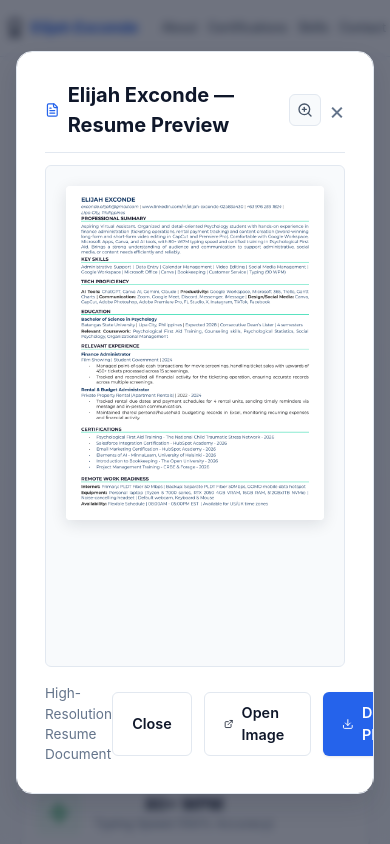
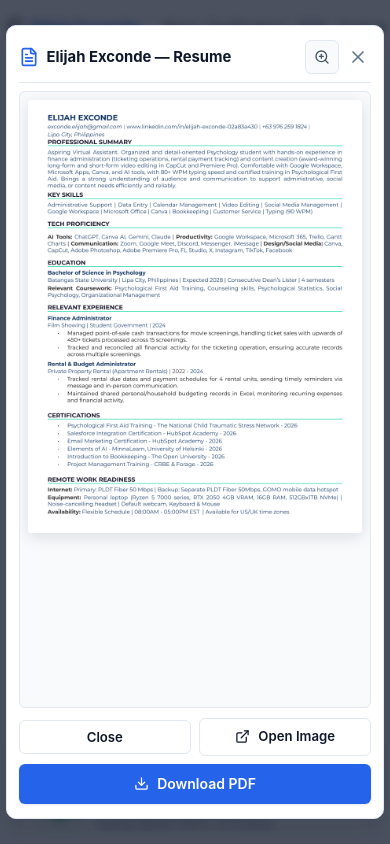
Before and after one commit to hgvoltaire69-sys/my-portfolio, a React (Vite) app: page / in a window 390 px wide. Both pictures are taken after a click on the button "Preview Resume". Shown: the top 844 px of the page. Built offline with nearby package versions, Linux system fonts and the light colour scheme.

Commit message:
fix(modal): optimize resume preview modal responsiveness and eliminate scroll lag

```diff
--- a/src/components/ResumeModal.jsx
+++ b/src/components/ResumeModal.jsx
@@ -1,5 +1,5 @@
 import React, { useState, useEffect } from 'react';
-import { Download, FileText, ExternalLink, ZoomIn, ZoomOut } from 'lucide-react';
+import { Download, FileText, ExternalLink, ZoomIn, ZoomOut, X } from 'lucide-react';
 
 export default function ResumeModal({ isOpen, onClose, resumeImagePath, resumePdfPath }) {
   const [isLoaded, setIsLoaded] = useState(false);
@@ -19,100 +19,74 @@ export default function ResumeModal({ isOpen, onClose, resumeImagePath, resumePd
   if (!isOpen) return null;
 
   const toggleZoom = () => {
-    setZoomLevel((prev) => (prev === 1 ? 1.4 : 1));
+    setZoomLevel((prev) => (prev === 1 ? 1.35 : 1));
   };
 
   return (
-    <div class="modal-overlay" onClick={onClose}>
+    <div className="resume-modal-overlay" onClick={onClose}>
       <div
-        class="modal-content"
-        style={{
-          maxWidth: '900px',
-          height: '88vh',
-          display: 'flex',
-          flexDirection: 'column',
-          willChange: 'transform, opacity',
-          transform: 'translateZ(0)',
-          backfaceVisibility: 'hidden'
-        }}
+        className="resume-modal-card"
         onClick={(e) => e.stopPropagation()}
       >
-        <div class="modal-header" style={{ marginBottom: '0.75rem', paddingBottom: '0.75rem' }}>
-          <div style={{ display: 'flex', alignItems: 'center', gap: '0.5rem' }}>
-            <FileText size={22} style={{ color: 'var(--accent-primary)' }} />
-            <h3 class="modal-title">Elijah Exconde — Resume Preview</h3>
+        {/* Modal Header */}
+        <div className="resume-modal-header">
+          <div className="resume-modal-title-box">
+            <FileText size={20} style={{ color: 'var(--accent-primary)', flexShrink: 0 }} />
+            <h3 className="resume-modal-title">Elijah Exconde — Resume</h3>
           </div>
 
-          <div style={{ display: 'flex', alignItems: 'center', gap: '0.5rem' }}>
+          <div className="resume-modal-controls">
             <button
               onClick={toggleZoom}
-              class="icon-btn"
+              className="icon-btn"
               title={zoomLevel === 1 ? 'Zoom In' : 'Zoom Out'}
-              style={{ width: '2rem', height: '2rem' }}
+              style={{ width: '2.1rem', height: '2.1rem' }}
             >
               {zoomLevel === 1 ? <ZoomIn size={16} /> : <ZoomOut size={16} />}
             </button>
-            <button class="modal-close-btn" onClick={onClose}>&times;</button>
+            <button className="modal-close-btn" onClick={onClose} aria-label="Close modal">
+              <X size={20} />
+            </button>
           </div>
         </div>
 
-        {/* Ultra-Smooth Hardware-Accelerated Resume Viewer */}
-        <div
-          style={{
-            flex: 1,
-            border: '1px solid var(--border-color)',
-            borderRadius: 'var(--radius-sm)',
-            overflowY: 'auto',
-            overflowX: 'auto',
-            background: '#f8fafc',
-            padding: '1.25rem',
-            textAlign: 'center',
-            WebkitOverflowScrolling: 'touch',
-            willChange: 'scroll-position',
-            transform: 'translateZ(0)',
-            contain: 'strict',
-            contentVisibility: 'auto'
-          }}
-        >
+        {/* High-Performance Smooth Image Viewport */}
+        <div className="resume-modal-viewport">
           {isLoaded ? (
             <img
               src={resumeImagePath}
               alt="Elijah Exconde Resume Preview"
+              decoding="async"
+              loading="eager"
+              className="resume-modal-img"
               style={{
-                width: zoomLevel === 1 ? '100%' : '140%',
+                width: zoomLevel === 1 ? '100%' : '135%',
                 maxWidth: zoomLevel === 1 ? '760px' : 'none',
-                height: 'auto',
-                borderRadius: '4px',
-                boxShadow: '0 4px 16px rgba(15, 23, 42, 0.12)',
-                display: 'inline-block',
-                transition: 'transform 0.2s ease, width 0.2s ease',
-                willChange: 'transform',
-                transform: 'translateZ(0)',
-                imageRendering: 'high-quality'
               }}
             />
           ) : (
             <div style={{ padding: '4rem 1rem', color: 'var(--text-muted)' }}>
-              Loading high-resolution resume...
+              Loading resume preview...
             </div>
           )}
         </div>
 
-        <div style={{ display: 'flex', justifyContent: 'space-between', alignItems: 'center', marginTop: '1rem' }}>
-          <span style={{ fontSize: '0.85rem', color: 'var(--text-muted)' }}>
-            High-Resolution Resume Document
+        {/* Modal Footer */}
+        <div className="resume-modal-footer">
+          <span className="resume-modal-footer-meta">
+            High-Resolution Document Preview
           </span>
 
-          <div style={{ display: 'flex', gap: '0.75rem' }}>
-            <button class="btn-secondary" onClick={onClose}>
+          <div className="resume-modal-actions">
+            <button className="btn-secondary resume-btn-close" onClick={onClose}>
               Close
             </button>
-            <a href={resumeImagePath} target="_blank" rel="noreferrer" class="btn-secondary">
-              <ExternalLink size={16} />
+            <a href={resumeImagePath} target="_blank" rel="noreferrer" className="btn-secondary resume-btn-open">
+              <ExternalLink size={15} />
               <span>Open Image</span>
             </a>
-            <a href={resumePdfPath} download="Exconde_Elijah_P_resume.pdf" class="btn-primary">
-              <Download size={16} />
+            <a href={resumePdfPath} download="Exconde_Elijah_P_resume.pdf" className="btn-primary resume-btn-download">
+              <Download size={15} />
               <span>Download PDF</span>
             </a>
           </div>
--- a/src/index.css
+++ b/src/index.css
@@ -811,10 +811,197 @@ button {
 .modal-close-btn {
   font-size: 1.5rem;
   color: var(--text-muted);
+  background: none;
+  border: none;
+  cursor: pointer;
+  display: inline-flex;
+  align-items: center;
+  justify-content: center;
+  padding: 0.2rem;
+  border-radius: var(--radius-sm);
+  transition: color var(--transition-fast);
 }
 
 .modal-close-btn:hover {
   color: var(--text-primary);
+}
+
+/* --------------------------------------------------------------------------
+   Resume Modal Specialized Responsive & Optimized Layout
+   -------------------------------------------------------------------------- */
+.resume-modal-overlay {
+  position: fixed;
+  inset: 0;
+  background: rgba(15, 23, 42, 0.75);
+  backdrop-filter: blur(4px);
+  display: flex;
+  align-items: center;
+  justify-content: center;
+  z-index: 1000;
+  padding: 1rem;
+}
+
+.resume-modal-card {
+  background: #ffffff;
+  border: 1px solid var(--border-color);
+  border-radius: var(--radius-lg);
+  color: var(--text-primary);
+  max-width: 900px;
+  width: 100%;
+  height: 88vh;
+  max-height: 88vh;
+  display: flex;
+  flex-direction: column;
+  padding: 1.25rem;
+  box-shadow: var(--shadow-lg);
+  box-sizing: border-box;
+  overflow: hidden;
+}
+
+.resume-modal-header {
+  display: flex;
+  align-items: center;
+  justify-content: space-between;
+  gap: 0.5rem;
+  margin-bottom: 0.75rem;
+  padding-bottom: 0.75rem;
+  border-bottom: 1px solid var(--border-color);
+  flex-shrink: 0;
+}
+
+.resume-modal-title-box {
+  display: flex;
+  align-items: center;
+  gap: 0.5rem;
+  min-width: 0;
+  flex: 1;
+}
+
+.resume-modal-title {
+  font-size: 1.15rem;
+  font-weight: 700;
+  color: var(--text-primary);
+  white-space: nowrap;
+  overflow: hidden;
+  text-overflow: ellipsis;
+  margin: 0;
+}
+
+.resume-modal-controls {
+  display: flex;
+  align-items: center;
+  gap: 0.4rem;
+  flex-shrink: 0;
+}
+
+.resume-modal-viewport {
+  flex: 1;
+  min-height: 0;
+  border: 1px solid var(--border-color);
+  border-radius: var(--radius-sm);
+  overflow-y: auto;
+  overflow-x: auto;
+  background: #f8fafc;
+  padding: 1.25rem;
+  text-align: center;
+  WebkitOverflowScrolling: touch;
+}
+
+.resume-modal-img {
+  display: block;
+  margin: 0 auto;
+  height: auto;
+  border-radius: 4px;
+  box-shadow: 0 4px 16px rgba(15, 23, 42, 0.12);
+  transition: width 0.2s ease-in-out;
+}
+
+.resume-modal-footer {
+  display: flex;
+  align-items: center;
+  justify-content: space-between;
+  gap: 0.75rem;
+  margin-top: 0.85rem;
+  flex-shrink: 0;
+}
+
+.resume-modal-footer-meta {
+  font-size: 0.825rem;
+  color: var(--text-muted);
+  font-weight: 500;
+}
+
+.resume-modal-actions {
+  display: flex;
+  align-items: center;
+  gap: 0.6rem;
+}
+
+/* Mobile responsive styles for Resume Modal */
+@media (max-width: 640px) {
+  .resume-modal-overlay {
+    padding: 0.35rem;
+  }
+
+  .resume-modal-card {
+    padding: 0.85rem 0.75rem;
+    height: 94vh;
+    max-height: 94vh;
+    border-radius: var(--radius-md);
+  }
+
+  .resume-modal-header {
+    margin-bottom: 0.5rem;
+    padding-bottom: 0.5rem;
+  }
+
+  .resume-modal-title {
+    font-size: 0.925rem;
+  }
+
+  .resume-modal-viewport {
+    padding: 0.5rem;
+  }
+
+  .resume-modal-footer {
+    flex-direction: column;
+    align-items: stretch;
+    gap: 0.5rem;
+    margin-top: 0.65rem;
+  }
+
+  .resume-modal-footer-meta {
+    display: none;
+  }
+
+  .resume-modal-actions {
+    display: grid;
+    grid-template-columns: 1fr 1fr;
+    gap: 0.5rem;
+    width: 100%;
+  }
+
+  .resume-btn-close {
+    grid-column: 1;
+    justify-content: center;
+    padding: 0.5rem;
+    font-size: 0.825rem;
+  }
+
+  .resume-btn-open {
+    grid-column: 2;
+    justify-content: center;
+    padding: 0.5rem;
+    font-size: 0.825rem;
+  }
+
+  .resume-btn-download {
+    grid-column: 1 / -1;
+    justify-content: center;
+    padding: 0.6rem;
+    font-size: 0.875rem;
+    font-weight: 600;
+  }
 }
 
 .site-footer {
```
